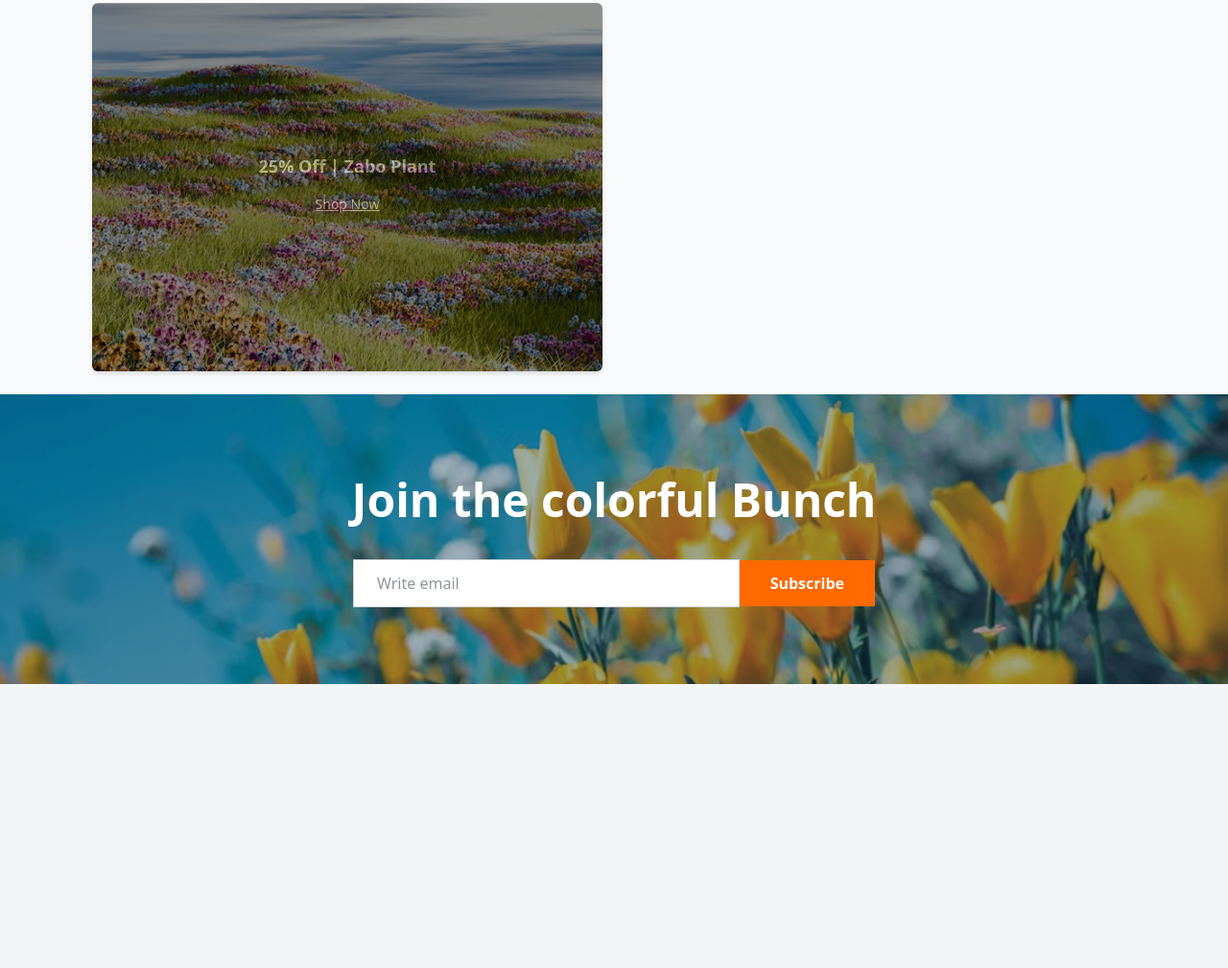
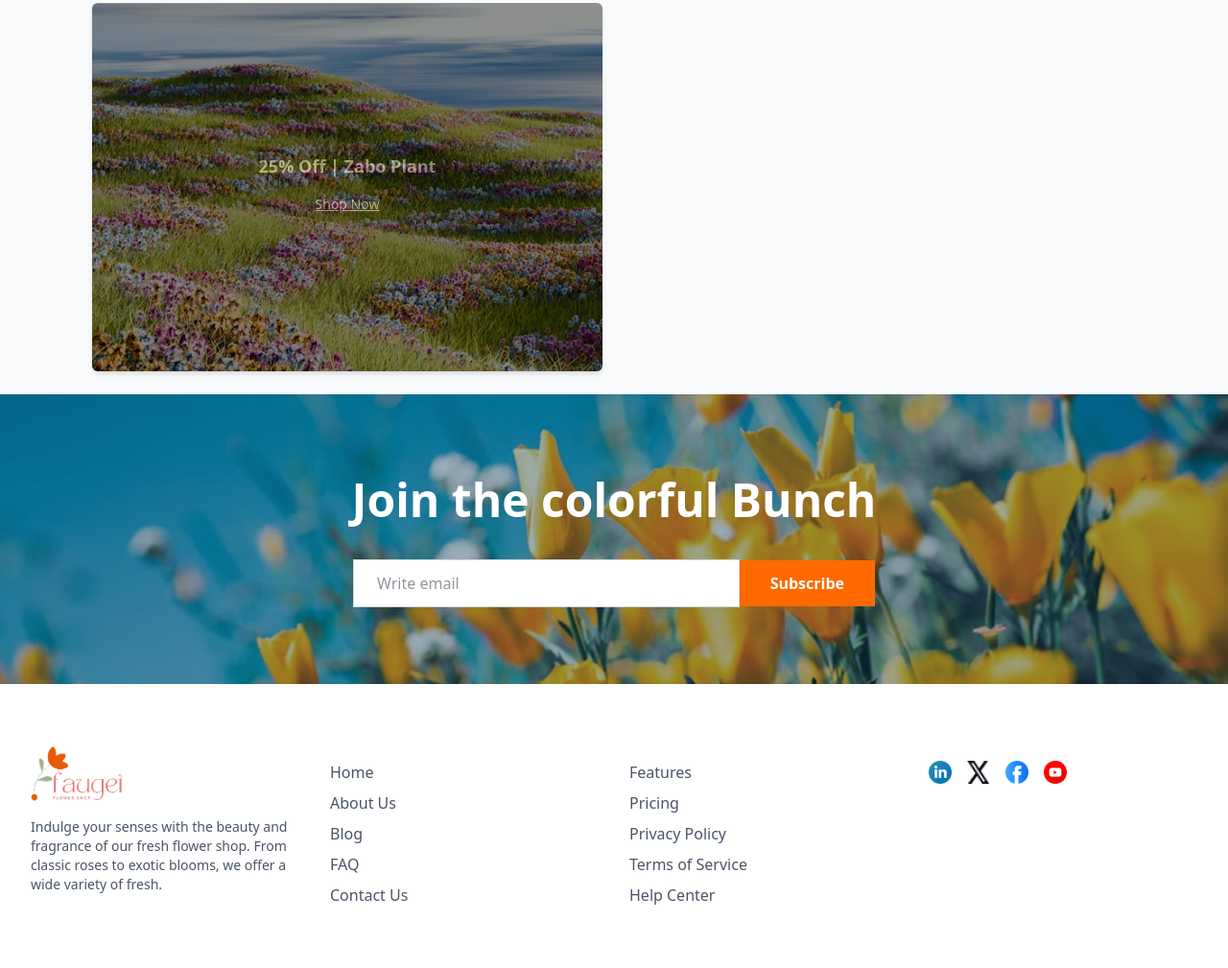
Before and after one commit to Kazi-Sifat71/Assignment-2.0, a plain HTML site: page index.html in a window 1280 px wide. Shown: the part 3085-4094 px from the top of the page at 96% size. Before the commit the page ends 3798 px from the top, so only its background shows below. Drawn offline with nearby package versions, Linux system fonts and the light colour scheme.

Commit message:
added footer section and hover on it's items

```diff
--- a/index.html
+++ b/index.html
@@ -208,6 +208,45 @@
            </section>
 
     </main>
+    <footer class="bg-white place-content-around py-16 px-4 sm:px-6 lg:px-8">
+    <div class="max-w-7xl mx-auto grid grid-cols-1 md:grid-cols-2 lg:grid-cols-4 gap-8">
+        <div class="col-span-1 md:col-span-2 lg:col-span-1 flex flex-col items-center md:items-start text-start md:text-left">
+            <img class="w-24 h-auto mb-4" src="assets/logo.png" alt="Flower Shop Logo" />
+            <p class="text-gray-600 text-sm max-w-xs">Indulge your senses with the beauty and fragrance of our fresh flower shop. From classic roses to exotic blooms, we offer a wide variety of fresh.</p>
+        </div>
 
+        <div class="text-center md:text-left">
+            <h4 class="font-bold text-gray-800 mb-4"></h4>
+            <ul class="space-y-2 text-gray-600">
+                <li><a href="#" class="hover:text-orange-500 ">Home</a></li>
+                <li><a href="#" class="hover:text-orange-500 ">About Us</a></li>
+                <li><a href="#" class="hover:text-orange-500 ">Blog</a></li>
+                <li><a href="#" class="hover:text-orange-500 ">FAQ</a></li>
+                <li><a href="#" class="hover:text-orange-500 ">Contact Us</a></li>
+            </ul>
+        </div>
+
+        <div class="text-center md:text-left">
+            <h4 class="font-bold text-gray-800 mb-4"></h4>
+            <ul class="space-y-2 text-gray-600">
+                <li><a href="#" class="hover:text-orange-500">Features</a></li>
+                <li><a href="#" class="hover:text-orange-500">Pricing</a></li>
+                <li><a href="#" class="hover:text-orange-500">Privacy Policy</a></li>
+                <li><a href="#" class="hover:text-orange-500">Terms of Service</a></li>
+                <li><a href="#" class="hover:text-orange-500">Help Center</a></li>
+            </ul>
+        </div>
+
+        <div class="text-center md:text-left">
+            <h4 class="font-bold text-gray-800 mb-4"></h4>
+            <div class="flex justify-center md:justify-start space-x-4">
+                <a href="#" class="text-gray-600 hover:text-orange-500"><img src="assets/icon-linkedin.png" alt="LinkedIn" class="w-6 h-6"></a>
+                <a href="#" class="text-gray-600 hover:text-orange-500"><img src="assets/icon-twitter.png" alt="Twitter X" class="w-6 h-6"></a>
+                <a href="#" class="text-gray-600 hover:text-orange-500"><img src="assets/icon-facebook.png" alt="Facebook" class="w-6 h-6"></a>
+                <a href="#" class="text-gray-600 hover:text-orange-500"><img src="assets/icon-youtube.png" alt="YouTube" class="w-6 h-6"></a>
+            </div>
+        </div>
+    </div>
+</footer>
   </body>
 </html>
```
